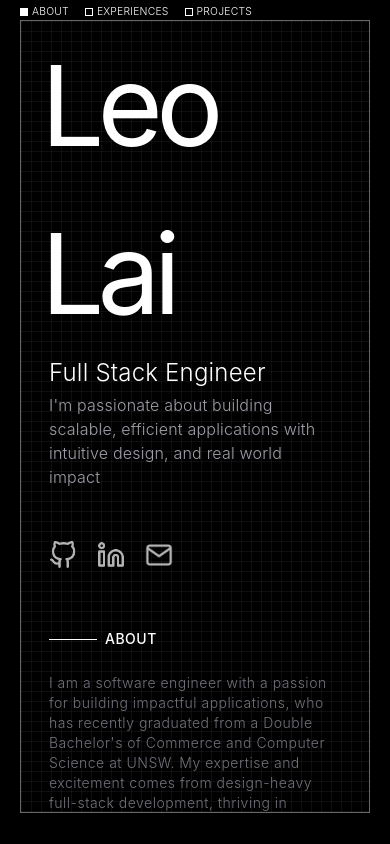
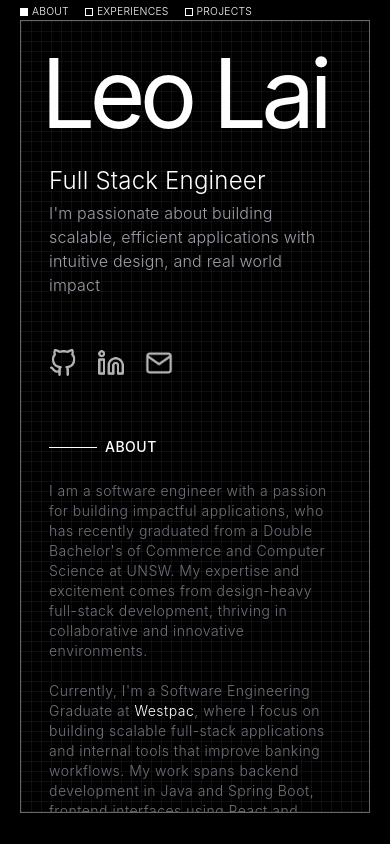
Before and after one commit to LeoLai0/v2_LeoLaiPortfolio, a React (Vite) app: page / in a window 390 px wide. Built offline with nearby package versions, Linux system fonts and the light colour scheme; a web font is replaced by a local one.

Commit message:
Refactor: font sizing for name header for smaller viewports

```diff
--- a/src/components/BlurbDiv/BlurbDiv.tsx
+++ b/src/components/BlurbDiv/BlurbDiv.tsx
@@ -9,7 +9,7 @@ export const BlurbDiv = ( BlurbDivProps: {
   return (
     <div className="lg:pl-10 lg:pr-10 pl-5 pr-5 col-span-1 lg:sticky md:relative top-0 lg:h-[calc(100vh-8vh)] flex flex-col lg:justify-between select-none">
       <div>
-        <h1 className="lg:text-[8rem] text-[7rem] font-normal tracking-[-0.06em]">Leo Lai</h1>
+        <h1 className="lg:text-[8rem] md:text-[7rem] text-[6rem] font-normal tracking-[-0.06em]">Leo Lai</h1>
         <div className="pl-2 pr-4 pointer-events-auto">
           <div className="text-2xl mb-1">Full Stack Engineer</div>
           <div className="text-md mb-10 text-zinc-400">
```
